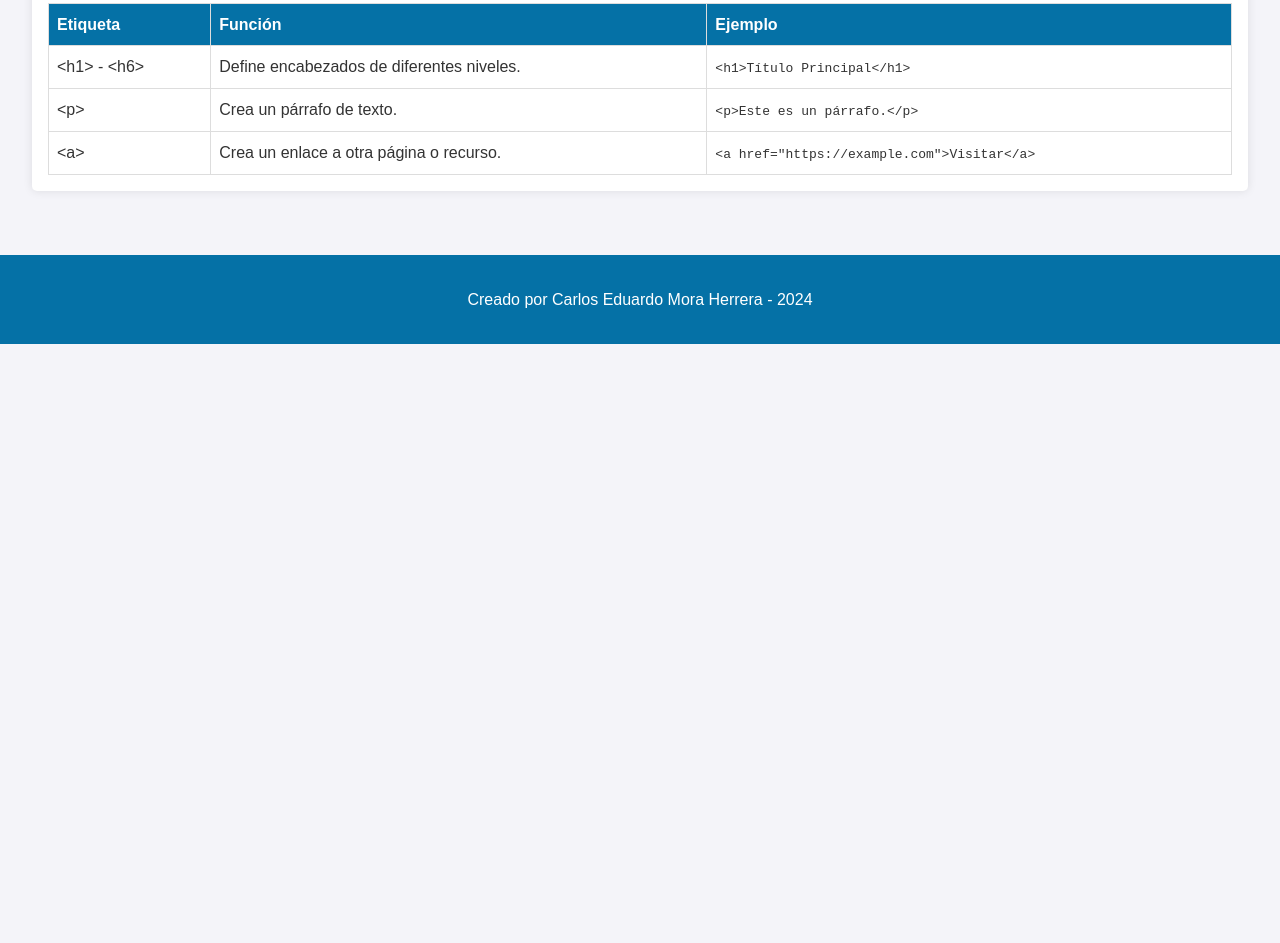
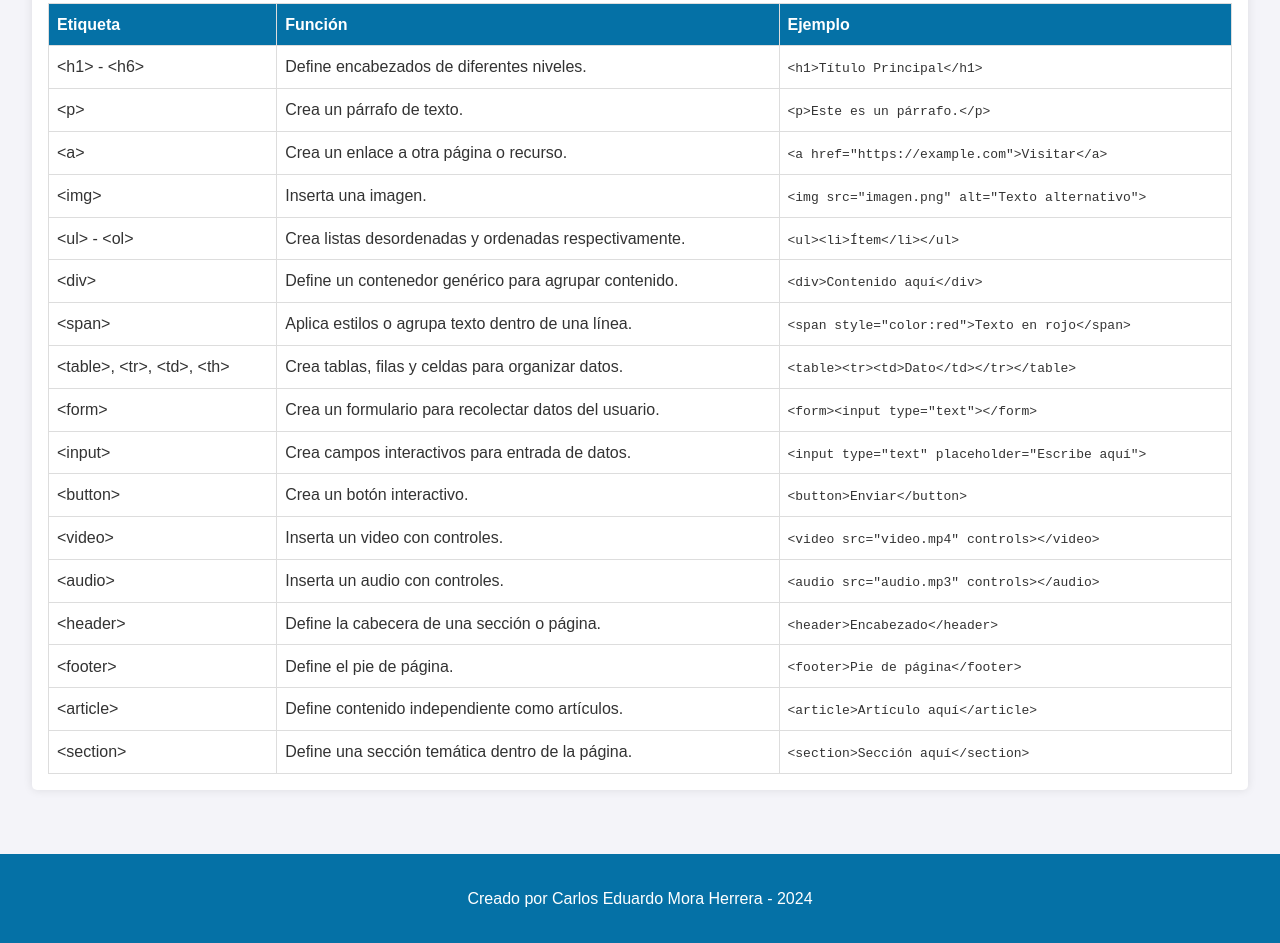
Before and after one commit to charlymora332/Tutorial-Basico-de-HTML, a plain HTML site: page index.html in a window 1280 px wide. Shown: the part 829-1772 px from the top of the page. Before the commit the page ends 1173 px from the top, so only its background shows below. Drawn offline with Linux system fonts and the light colour scheme.

Commit message:
first commit

```diff
--- a/index.html
+++ b/index.html
@@ -1,20 +1,12 @@
 <!DOCTYPE html>
-<!-- Declara el documento como HTML5 -->
 <html lang="es">
-<!-- Establece el idioma de la página como español -->
 
 <head>
     <meta charset="UTF-8">
-    <!-- Define la codificación de caracteres como UTF-8 -->
-
     <meta name="viewport" content="width=device-width, initial-scale=1.0">
-    <!-- Hace la página responsiva en dispositivos móviles -->
-
     <title>Tutorial Básico de HTML</title>
-    <!-- Establece el título de la página que aparece en la pestaña del navegador -->
-
     <style>
-        /* Estilos generales para toda la página */
+        /* Estilos generales */
         body {
             font-family: Arial, sans-serif;
             margin: 0;
@@ -56,6 +48,7 @@
             color: #42e3ff;
             text-decoration: none;
             font-weight: bold;
+
         }
 
         nav ol li a:hover {
@@ -115,13 +108,11 @@
 </head>
 
 <body>
-    <!-- Encabezado principal de la página -->
     <header>
         <h1>Tutorial Básico de HTML</h1>
         <p>Aprende los conceptos y etiqutas fundamentales de HTML.</p>
     </header>
 
-    <!-- Navegación principal con enlaces a las secciones -->
     <nav>
         <h2>Contenido del Tutorial</h2>
         <ol>
@@ -131,23 +122,18 @@
         </ol>
     </nav>
 
-    <!-- Contenido principal de la página -->
     <main>
-        <!-- Sección: Introducción a HTML -->
         <section id="tema1">
             <h2>¿Qué es HTML?</h2>
             <p>HTML, o Lenguaje de Marcado de Hipertexto, es el estándar para crear páginas web. Es el esqueleto de
                 cualquier sitio web.</p>
         </section>
 
-        <!-- Sección: Estructura básica de un documento HTML -->
         <section id="tema2">
             <h2>Estructura básica</h2>
             <p>Una página HTML se compone de elementos como <code>&lt;html&gt;</code>, <code>&lt;head&gt;</code> y
                 <code>&lt;body&gt;</code>.</p>
         </section>
-
-        <!-- Sección: Descripción de etiquetas principales -->
         <section id="tema3">
             <h2>Etiquetas principales</h2>
             <p>HTML utiliza diferentes etiquetas para definir el contenido y estructura de una página web. A
@@ -161,7 +147,6 @@
                     </tr>
                 </thead>
                 <tbody>
-                    <!-- Cada fila de la tabla describe una etiqueta HTML -->
                     <tr>
                         <td>&lt;h1&gt; - &lt;h6&gt;</td>
                         <td>Define encabezados de diferentes niveles.</td>
@@ -177,13 +162,82 @@
                         <td>Crea un enlace a otra página o recurso.</td>
                         <td><code>&lt;a href="https://example.com"&gt;Visitar&lt;/a&gt;</code></td>
                     </tr>
-                    <!-- Más etiquetas aquí -->
+                    <tr>
+                        <td>&lt;img&gt;</td>
+                        <td>Inserta una imagen.</td>
+                        <td><code>&lt;img src="imagen.png" alt="Texto alternativo"&gt;</code></td>
+                    </tr>
+                    <tr>
+                        <td>&lt;ul&gt; - &lt;ol&gt;</td>
+                        <td>Crea listas desordenadas y ordenadas respectivamente.</td>
+                        <td><code>&lt;ul&gt;&lt;li&gt;Ítem&lt;/li&gt;&lt;/ul&gt;</code></td>
+                    </tr>
+                    <tr>
+                        <td>&lt;div&gt;</td>
+                        <td>Define un contenedor genérico para agrupar contenido.</td>
+                        <td><code>&lt;div&gt;Contenido aquí&lt;/div&gt;</code></td>
+                    </tr>
+                    <tr>
+                        <td>&lt;span&gt;</td>
+                        <td>Aplica estilos o agrupa texto dentro de una línea.</td>
+                        <td><code>&lt;span style="color:red"&gt;Texto en rojo&lt;/span&gt;</code></td>
+                    </tr>
+                    <tr>
+                        <td>&lt;table&gt;, &lt;tr&gt;, &lt;td&gt;, &lt;th&gt;</td>
+                        <td>Crea tablas, filas y celdas para organizar datos.</td>
+                        <td><code>&lt;table&gt;&lt;tr&gt;&lt;td&gt;Dato&lt;/td&gt;&lt;/tr&gt;&lt;/table&gt;</code></td>
+                    </tr>
+                    <tr>
+                        <td>&lt;form&gt;</td>
+                        <td>Crea un formulario para recolectar datos del usuario.</td>
+                        <td><code>&lt;form&gt;&lt;input type="text"&gt;&lt;/form&gt;</code></td>
+                    </tr>
+                    <tr>
+                        <td>&lt;input&gt;</td>
+                        <td>Crea campos interactivos para entrada de datos.</td>
+                        <td><code>&lt;input type="text" placeholder="Escribe aquí"&gt;</code></td>
+                    </tr>
+                    <tr>
+                        <td>&lt;button&gt;</td>
+                        <td>Crea un botón interactivo.</td>
+                        <td><code>&lt;button&gt;Enviar&lt;/button&gt;</code></td>
+                    </tr>
+                    <tr>
+                        <td>&lt;video&gt;</td>
+                        <td>Inserta un video con controles.</td>
+                        <td><code>&lt;video src="video.mp4" controls&gt;&lt;/video&gt;</code></td>
+                    </tr>
+                    <tr>
+                        <td>&lt;audio&gt;</td>
+                        <td>Inserta un audio con controles.</td>
+                        <td><code>&lt;audio src="audio.mp3" controls&gt;&lt;/audio&gt;</code></td>
+                    </tr>
+                    <tr>
+                        <td>&lt;header&gt;</td>
+                        <td>Define la cabecera de una sección o página.</td>
+                        <td><code>&lt;header&gt;Encabezado&lt;/header&gt;</code></td>
+                    </tr>
+                    <tr>
+                        <td>&lt;footer&gt;</td>
+                        <td>Define el pie de página.</td>
+                        <td><code>&lt;footer&gt;Pie de página&lt;/footer&gt;</code></td>
+                    </tr>
+                    <tr>
+                        <td>&lt;article&gt;</td>
+                        <td>Define contenido independiente como artículos.</td>
+                        <td><code>&lt;article&gt;Artículo aquí&lt;/article&gt;</code></td>
+                    </tr>
+                    <tr>
+                        <td>&lt;section&gt;</td>
+                        <td>Define una sección temática dentro de la página.</td>
+                        <td><code>&lt;section&gt;Sección aquí&lt;/section&gt;</code></td>
+                    </tr>
                 </tbody>
             </table>
         </section>
+
     </main>
 
-    <!-- Pie de página -->
     <footer>
         <p>Creado por Carlos Eduardo Mora Herrera - 2024</p>
     </footer>
```
